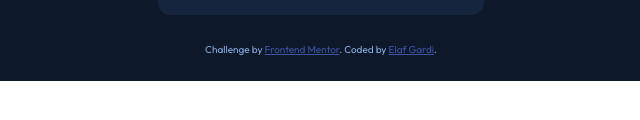
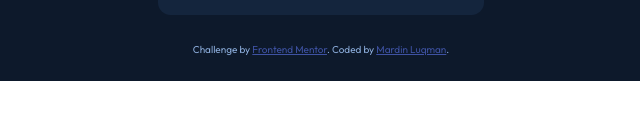
Before and after one commit to Mardin-luqman2001/NTF-Front-end, a plain HTML site: page index.html in a window 1280 px wide. Shown: the part 564-684 px from the top of the page, 319-959 px from the left. Drawn offline with Linux system fonts and the light colour scheme.

Commit message:
Update index.html

```diff
--- a/index.html
+++ b/index.html
@@ -36,7 +36,7 @@
 
     <div class="attribution">
       Challenge by <a href="https://www.frontendmentor.io?ref=challenge" target="_blank">Frontend Mentor</a>.
-      Coded by <a href="#">Elaf Gardi</a>.
+      Coded by <a href="#">Mardin Luqman</a>.
     </div>
   </section>
 
```
